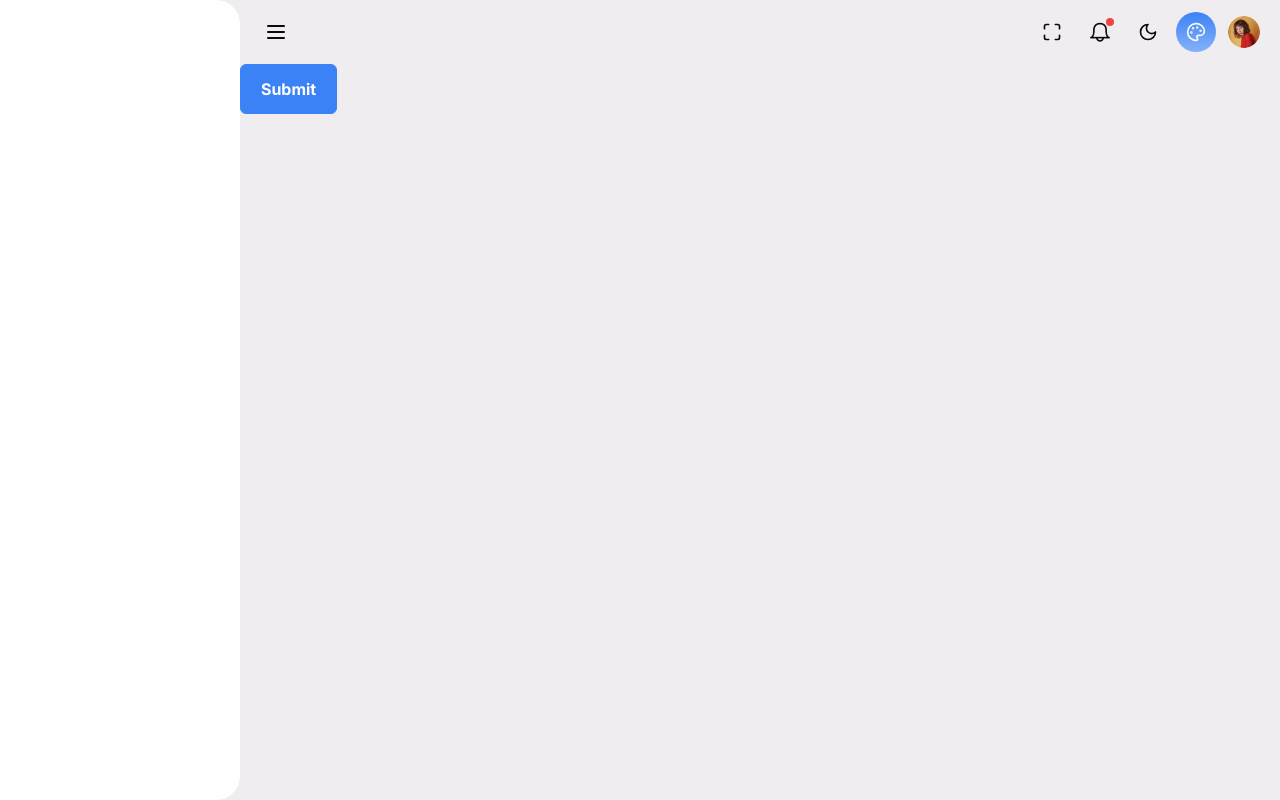
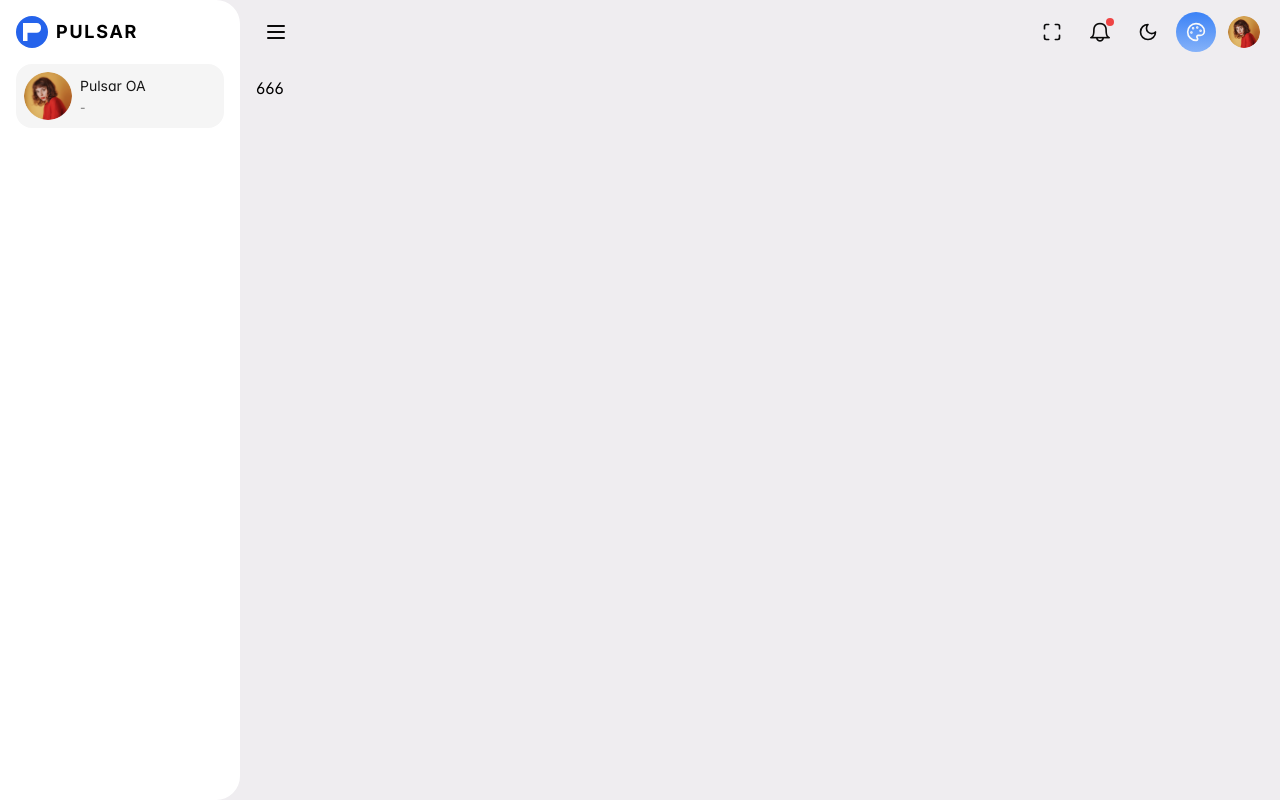
Before and after one commit to wookyao/pulsar, a React (Vite) app: page / in a window 1280 px wide. Built offline with nearby package versions, Linux system fonts and the light colour scheme.

Commit message:
feat: side menu

```diff
--- a/package.json
+++ b/package.json
@@ -44,6 +44,7 @@
     "tailwindcss": "^3.4.16",
     "typescript": "~5.6.2",
     "typescript-eslint": "^8.18.2",
-    "vite": "^6.0.5"
+    "vite": "^6.0.5",
+    "vite-plugin-svg-icons": "^2.0.1"
   }
 }
--- /dev/null
+++ b/src/components/svg-icon.tsx
@@ -0,0 +1,41 @@
+import React, { useMemo } from "react";
+
+interface BaseSvgIconProps {
+  iconName?: string;
+  className?: string;
+  size?: number;
+}
+
+const style: React.CSSProperties = {
+  verticalAlign: "-0.15em",
+  fill: "currentColor",
+  overflow: "hidden",
+};
+
+const BaseSvgIcon: React.FC<BaseSvgIconProps> = ({
+  iconName,
+  className,
+  size,
+}) => {
+  const computedIconName = useMemo(() => {
+    return iconName ? `#icon-${iconName}` : "#icon";
+  }, [iconName]);
+
+  const svgClass = useMemo(() => {
+    return className ? "svg-icon " + className : "svg-icon";
+  }, [className]);
+
+  return (
+    <svg
+      style={style}
+      className={svgClass}
+      aria-hidden="true"
+      width={size}
+      height={size}
+    >
+      <use xlinkHref={computedIconName}></use>
+    </svg>
+  );
+};
+
+export default BaseSvgIcon;
--- a/src/layout/app-main/index.tsx
+++ b/src/layout/app-main/index.tsx
@@ -1,12 +1,41 @@
-import { useEffect, useState } from "react";
+import { useEffect, useMemo, useState } from "react";
+import { useMountEffect, useResizeListener } from "primereact/hooks";
 import AppHeader from "./app-header";
+import SvgIcon from "@/components/svg-icon";
 import "./style/index.less";
-import { Button } from "primereact/button";
+import useUserStore from "@/store/use-user";
 
 const AppMain = () => {
+  const { user } = useUserStore();
+
   const [toggle, setToggle] = useState(true);
+  const [appState, setAppState] = useState({});
 
-  const [appState, setAppState] = useState({});
+  const [bindWindowResizeListener, unbindWindowResizeListener] =
+    useResizeListener({
+      listener: (event: Event) => {
+        const el = event.currentTarget as Window;
+        if (el.innerWidth < 768) {
+          setToggle(false);
+        } else {
+          setToggle(true);
+        }
+      },
+    });
+
+  useMountEffect(() => {
+    if (window.innerWidth < 768) {
+      setToggle(false);
+    }
+  });
+
+  useEffect(() => {
+    bindWindowResizeListener();
+
+    return () => {
+      unbindWindowResizeListener();
+    };
+  }, [bindWindowResizeListener, unbindWindowResizeListener]);
 
   useEffect(() => {
     const obj = toggle ? {} : { "data-closed": "" };
@@ -14,18 +43,51 @@ const AppMain = () => {
     setAppState(obj);
   }, [toggle]);
 
+  const roleLabel = useMemo(() => {
+    const roles = user?.roles ?? [];
+
+    if (!roles.length) return "-";
+    return roles[0]?.name;
+  }, [user]);
+
   const handleToggle = () => {
     setToggle(!toggle);
   };
 
   return (
     <div className="app-main" {...appState}>
-      <div className="app-main__sidebar"></div>
+      <div className="app-main__sidebar">
+        {/* logo  pulsar */}
+        <div className="logo-area">
+          <div className="size-8 bg-blue-600 text-white rounded-full flex items-center justify-center">
+            <SvgIcon iconName="pulsar" size={18} />
+          </div>
+          <div className="text-lg font-bold pl-2 tracking-widest">PULSAR</div>
+        </div>
+
+        {/* user info  */}
+
+        <div className="mx-4 rounded-2xl px-2 py-2 flex items-center gap-2 bg-neutral-100 dark:bg-neutral-600">
+          <div className="size-12 overflow-hidden rounded-full">
+            <img
+              src="/amyelsner.png"
+              alt=""
+              style={{ width: "100%", height: "100%" }}
+            />
+          </div>
+          <div className="flex-1 ">
+            <h4 className="text-neutral-900 dark:text-neutral-100 text-sm pb-1">
+              {user?.account || "Pulsar OA"}
+            </h4>
+            <h5 className="text-xs text-neutral-500 dark:text-neutral-300">
+              {roleLabel}
+            </h5>
+          </div>
+        </div>
+      </div>
       <div className="app-main__content">
         <AppHeader onToggle={handleToggle} />
-        <div style={{ height: "150vh" }}>
-          <Button label="Submit" />
-        </div>
+        <div className="app-main__stage">666</div>
       </div>
     </div>
   );
--- a/src/layout/app-main/style/index.less
+++ b/src/layout/app-main/style/index.less
@@ -2,7 +2,6 @@
 
 .app-main {
 
-  --side-bar-width: var(--app-sidebar-width);
 
   @apply h-screen w-screen overflow-hidden relative;
   background-color: var(--app-surface-ground);
@@ -23,24 +22,37 @@
 
 
   &__sidebar {
-    @apply absolute left-0 top-0 bottom-0;
+    @apply fixed  md:absolute z-[9999];
+    @apply left-0 top-0 bottom-0;
     @apply bg-white dark:bg-neutral-950 rounded-e-3xl overflow-hidden;
+    @apply w-full md:w-60;
 
     visibility: visible;
-    width: var(--side-bar-width, 240px);
 
     will-change: transform, visibility;
     transition: transform .4s var(--app-bezier), visibility .4s var(--app-bezier);
+
+
+    .logo-area {
+      @apply flex items-center px-4;
+
+      height: var(--app-header-height, 64px);
+    }
   }
 
   &__content {
     @apply block relative h-screen overflow-auto;
 
-    margin-left: var(--side-bar-width, 240px);
+    @apply ml-0 md:ml-60;
 
 
     will-change: margin-left;
     transition: margin-left .4s var(--app-bezier);
   }
 
+  &__stage {
+    @apply relative px-4 py-3 overflow-y-auto;
+    min-height: calc(100vh - var(--app-header-height, 64px));
+  }
+
 }
--- a/src/main.tsx
+++ b/src/main.tsx
@@ -5,6 +5,7 @@ import App from "./App.tsx";
 
 import ThemeProvider from "_/provider/theme-provider.tsx";
 import { getSystemMode } from "_/help/index.ts";
+import "virtual:svg-icons-register";
 import "@/common/styles/index.css";
 import "primeicons/primeicons.css";
 import "@/common/styles/home.less";
--- a/src/vite-env.d.ts
+++ b/src/vite-env.d.ts
@@ -7,3 +7,5 @@ interface ImportMetaEnv {
   readonly VITE_PORT: string;
   readonly VITE_ROUTER_BASE: string;
 }
+
+declare module "virtual:svg-icons-register";
--- a/vite.config.ts
+++ b/vite.config.ts
@@ -3,6 +3,7 @@ import { ConfigEnv, defineConfig, loadEnv } from "vite";
 import autoprefixer from "autoprefixer";
 import tailwindcss from "tailwindcss";
 import react from "@vitejs/plugin-react";
+import { createSvgIconsPlugin } from "vite-plugin-svg-icons";
 
 // https://vite.dev/config/
 export default defineConfig(({ mode }: ConfigEnv) => {
@@ -14,7 +15,13 @@ export default defineConfig(({ mode }: ConfigEnv) => {
         plugins: [tailwindcss, autoprefixer],
       },
     },
-    plugins: [react()],
+    plugins: [
+      react(),
+      createSvgIconsPlugin({
+        iconDirs: [path.resolve(process.cwd(), "src/common/svg")],
+        symbolId: "icon-[dir]-[name]",
+      }),
+    ],
     resolve: {
       alias: {
         "@": path.resolve(__dirname, "./src"),
```
Also changed, not shown: src/common/svg/pulsar.svg (added), 1 other file (tests, documents, lock files or other folders).
